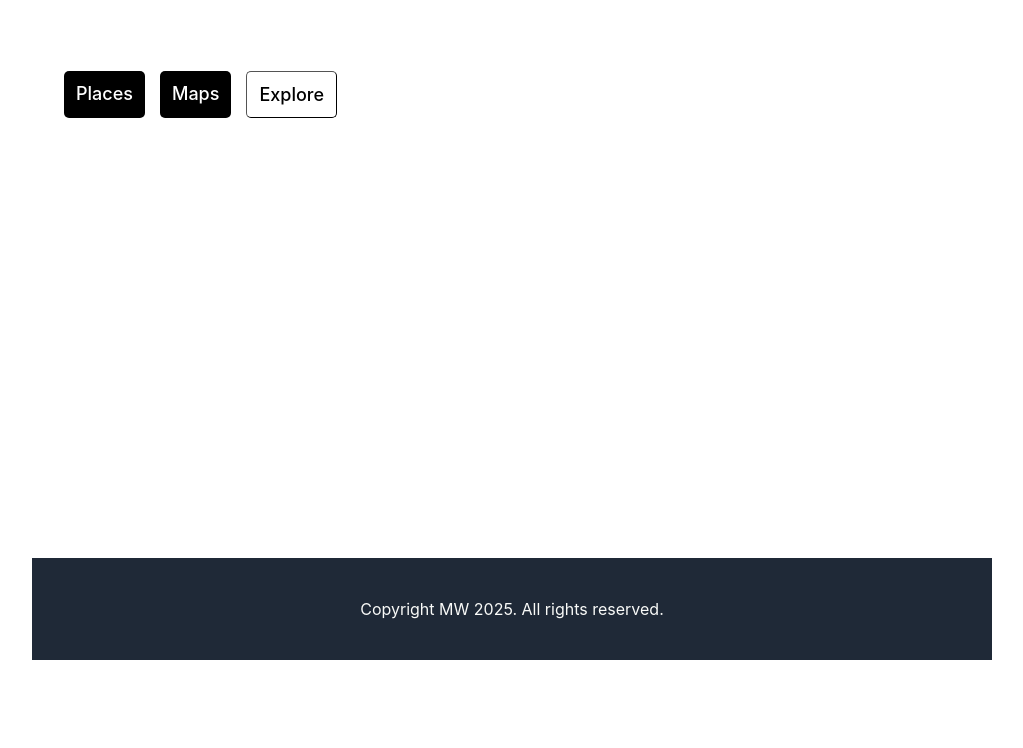
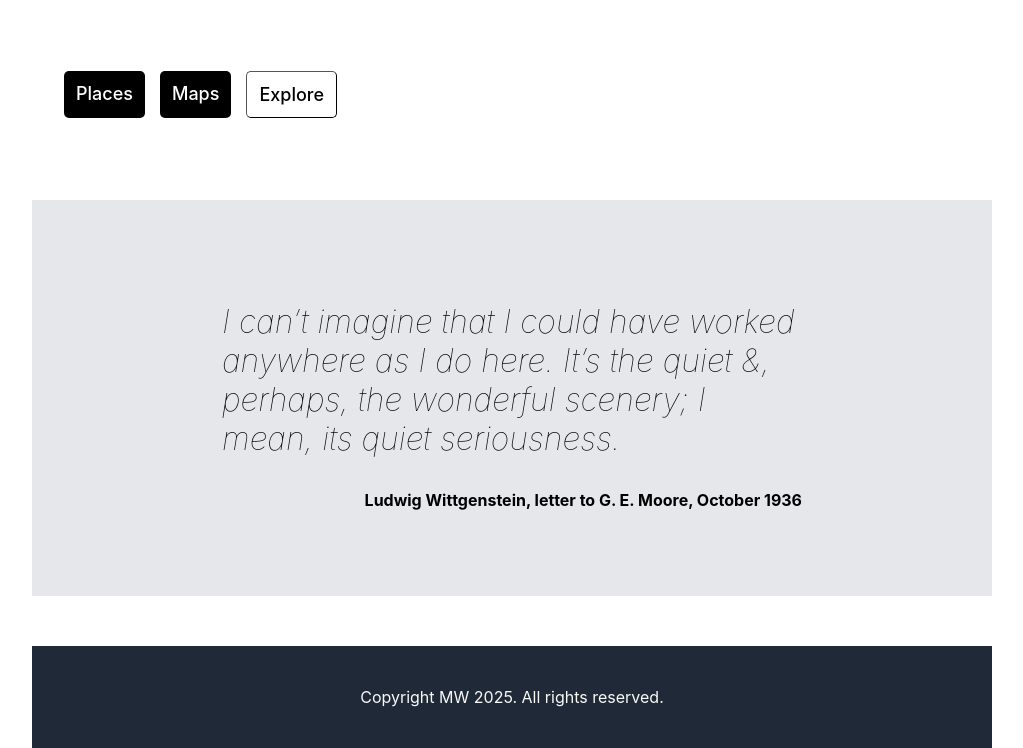
Before and after one commit to martinwallner/landing-page, a plain HTML site: page index.html in a window 1280 px wide. Shown: the part 242-990 px from the top of the page, without its empty margins (128-1151 px from the left). Before the commit the page ends 902 px from the top, so only its background shows below. Drawn offline with Linux system fonts and the light colour scheme.

Commit message:
Add quote

```diff
--- a/index.html
+++ b/index.html
@@ -42,7 +42,14 @@
 
 
         </div>
-
+    <div class="quote">
+        <p class="quotetext">I can’t imagine that I could have worked anywhere as I do here.
+            It’s the quiet &, perhaps, the wonderful scenery;
+            I mean, its quiet seriousness.</p>
+        <p class="quoteauthor">
+            Ludwig Wittgenstein, letter to G. E. Moore, October 1936
+        </p>
+    </div>
 
     </div>
 
@@ -51,7 +58,14 @@
 
 
     <div class="info"></div>
-    <div class="quote"></div>
+
+
+
+
+
+
+
+
     <div class="action"></div>
 
     <div class="footer">
--- a/style.css
+++ b/style.css
@@ -11,6 +11,7 @@ html, body {
     flex-direction: column;
     min-height: 100vh;
     min-height: 100%;
+    margin: 0;
 }
 
 
@@ -50,6 +51,7 @@ html, body {
     /* flex: 1; */
     padding: 20px;
     display: flex;
+    margin: 0;
 
 }
 
@@ -106,3 +108,21 @@ font-weight: 400;
 font-size: 38px;
 margin-right: 50px;
 }
+
+
+.quote {
+    background-color: #E5E7EB;
+    padding: 70px 190px;
+    font-style: italic;
+    font-weight: lighter;
+    font-size: 32px;
+    font-family: Inter, Roboto, sans-serif;
+    margin: 50px 0;
+}
+
+.quoteauthor {
+    text-align: right;
+    font-style: normal;
+    font-size: 16px;
+    font-weight: bold;
+}
```
